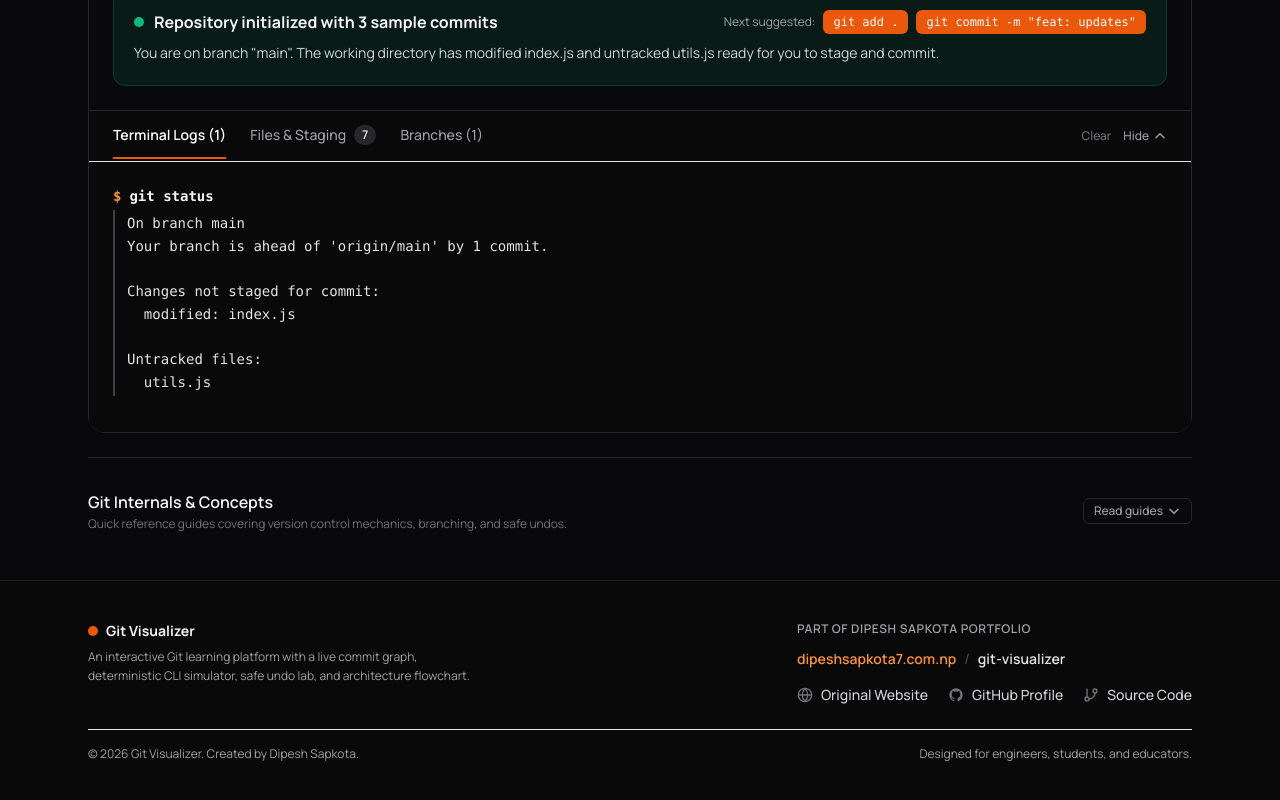
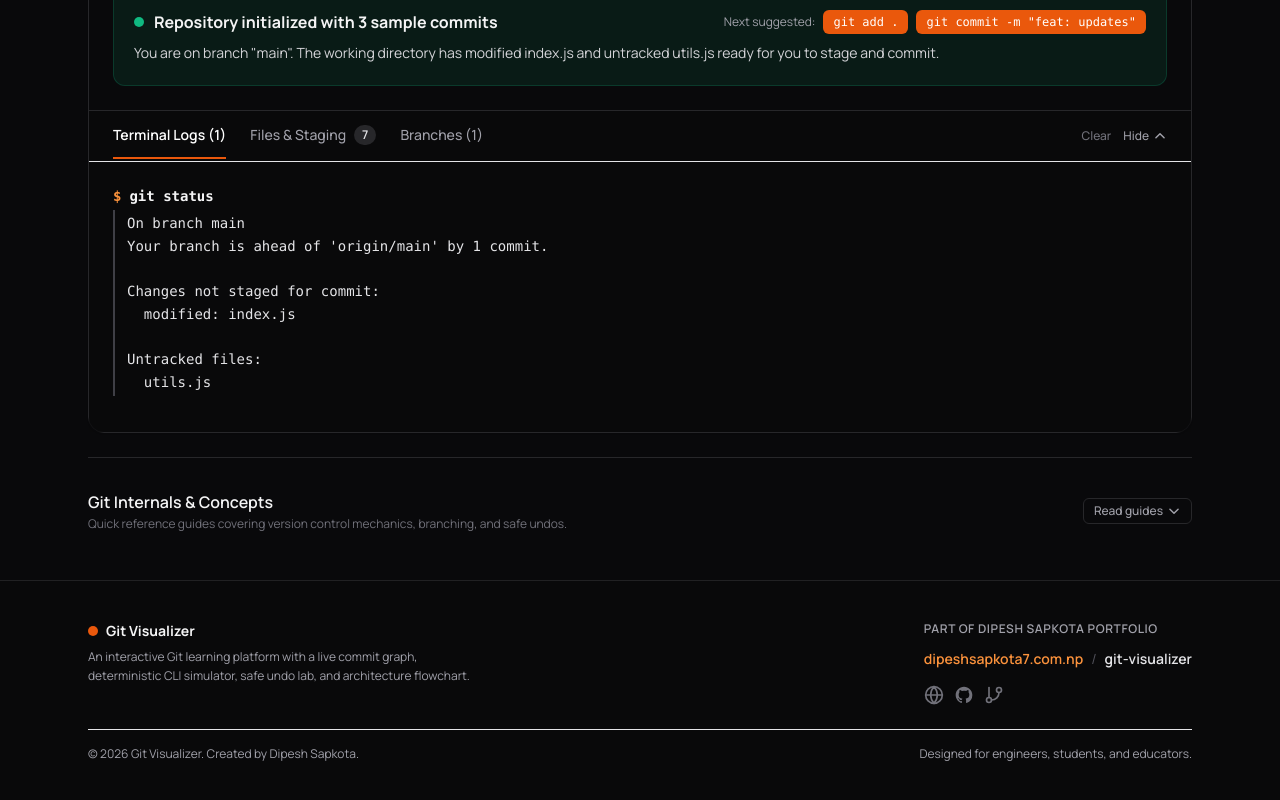
Before and after one commit to Dszae/git-visualizer, a React (Vite) app: page / in a window 1280 px wide. Shown: the part 909-1709 px from the top of the page. Built offline with nearby package versions, Linux system fonts and the light colour scheme.

Commit message:
Finalize SEO optimization, crawler accessibility, and favicon configuration

```diff
--- a/src/App.jsx
+++ b/src/App.jsx
@@ -349,19 +349,21 @@ export default function App() {
                   git-visualizer
                 </span>
               </nav>
-              <div className="flex flex-wrap items-center justify-center md:justify-start gap-5 pt-1 text-sm">
+              <div className="flex flex-wrap items-center justify-center md:justify-start gap-2.5 pt-1" aria-label="Dipesh Sapkota links">
                 {/* Original Website Link with Globe Icon */}
                 <a
                   href="https://www.dipeshsapkota7.com.np/"
                   target="_blank"
                   rel="noopener noreferrer home author"
+                  aria-label="Visit Dipesh Sapkota's official website"
+                  title="Dipesh Sapkota's official website"
                   className="text-zinc-700 dark:text-zinc-300 hover:text-orange-600 dark:hover:text-orange-400 transition-colors font-medium inline-flex items-center gap-2 group"
                 >
-                  <svg className="w-4 h-4 text-zinc-500 group-hover:text-orange-600 dark:group-hover:text-orange-400 transition-colors" fill="none" stroke="currentColor" viewBox="0 0 24 24" aria-hidden="true">
+                  <svg className="w-5 h-5 text-zinc-500 group-hover:text-orange-600 dark:group-hover:text-orange-400 transition-colors" fill="none" stroke="currentColor" viewBox="0 0 24 24" aria-hidden="true">
                     <circle cx="12" cy="12" r="10" strokeWidth="2"></circle>
                     <path strokeLinecap="round" strokeLinejoin="round" strokeWidth="2" d="M2 12h20M12 2a15.3 15.3 0 014 10 15.3 15.3 0 01-4 10 15.3 15.3 0 01-4-10 15.3 15.3 0 014-10z"></path>
                   </svg>
-                  <span>Original Website</span>
+                  <span className="sr-only">Official website</span>
                 </a>
 
                 {/* GitHub Profile with GitHub Octocat Icon */}
@@ -369,12 +371,14 @@ export default function App() {
                   href="https://github.com/Dszae"
                   target="_blank"
                   rel="noopener noreferrer me"
+                  aria-label="Visit Dipesh Sapkota on GitHub"
+                  title="Dipesh Sapkota on GitHub"
                   className="text-zinc-700 dark:text-zinc-300 hover:text-orange-600 dark:hover:text-orange-400 transition-colors font-medium inline-flex items-center gap-2 group"
                 >
-                  <svg className="w-4 h-4 fill-current text-zinc-500 group-hover:text-orange-600 dark:group-hover:text-orange-400 transition-colors" viewBox="0 0 24 24" aria-hidden="true">
+                  <svg className="w-5 h-5 fill-current text-zinc-500 group-hover:text-orange-600 dark:group-hover:text-orange-400 transition-colors" viewBox="0 0 24 24" aria-hidden="true">
                     <path fillRule="evenodd" clipRule="evenodd" d="M12 2C6.477 2 2 6.484 2 12.017c0 4.425 2.865 8.18 6.839 9.504.5.092.682-.217.682-.483 0-.237-.008-.868-.013-1.703-2.782.605-3.369-1.343-3.369-1.343-.454-1.158-1.11-1.466-1.11-1.466-.908-.62.069-.608.069-.608 1.003.07 1.53 1.032 1.53 1.032.892 1.53 2.341 1.088 2.91.832.092-.647.35-1.088.636-1.338-2.22-.253-4.555-1.113-4.555-4.951 0-1.093.39-1.988 1.029-2.688-.103-.253-.446-1.272.098-2.65 0 0 .84-.27 2.75 1.026A9.564 9.564 0 0112 6.844c.85.004 1.705.115 2.504.337 1.909-1.296 2.747-1.027 2.747-1.027.546 1.379.202 2.398.1 2.651.64.7 1.028 1.595 1.028 2.688 0 3.848-2.339 4.695-4.566 4.943.359.309.678.92.678 1.855 0 1.338-.012 2.419-.012 2.747 0 .268.18.58.688.482A10.019 10.019 0 0022 12.017C22 6.484 17.522 2 12 2z"></path>
                   </svg>
-                  <span>GitHub Profile</span>
+                  <span className="sr-only">GitHub profile</span>
                 </a>
 
                 {/* Source Repository with Git Fork/Branch Icon */}
@@ -382,15 +386,17 @@ export default function App() {
                   href="https://github.com/Dszae/git-visualizer"
                   target="_blank"
                   rel="noopener noreferrer"
+                  aria-label="View the Git Visualizer source code"
+                  title="Git Visualizer source code"
                   className="text-zinc-700 dark:text-zinc-300 hover:text-orange-600 dark:hover:text-orange-400 transition-colors font-medium inline-flex items-center gap-2 group"
                 >
-                  <svg className="w-4 h-4 text-zinc-500 group-hover:text-orange-600 dark:group-hover:text-orange-400 transition-colors" fill="none" stroke="currentColor" viewBox="0 0 24 24" aria-hidden="true">
+                  <svg className="w-5 h-5 text-zinc-500 group-hover:text-orange-600 dark:group-hover:text-orange-400 transition-colors" fill="none" stroke="currentColor" viewBox="0 0 24 24" aria-hidden="true">
                     <line x1="6" y1="3" x2="6" y2="15" strokeWidth="2" strokeLinecap="round"></line>
                     <circle cx="18" cy="6" r="3" strokeWidth="2"></circle>
                     <circle cx="6" cy="18" r="3" strokeWidth="2"></circle>
                     <path d="M18 9a9 9 0 0 1-9 9" strokeWidth="2" strokeLinecap="round"></path>
                   </svg>
-                  <span>Source Code</span>
+                  <span className="sr-only">Source code</span>
                 </a>
               </div>
             </div>
```
